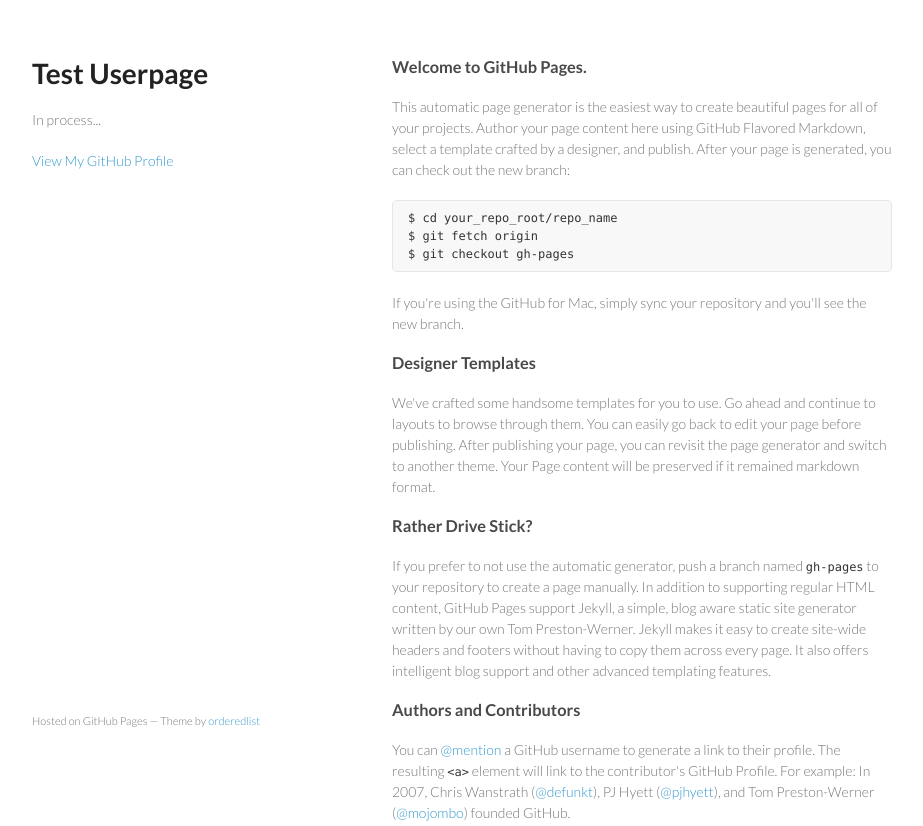
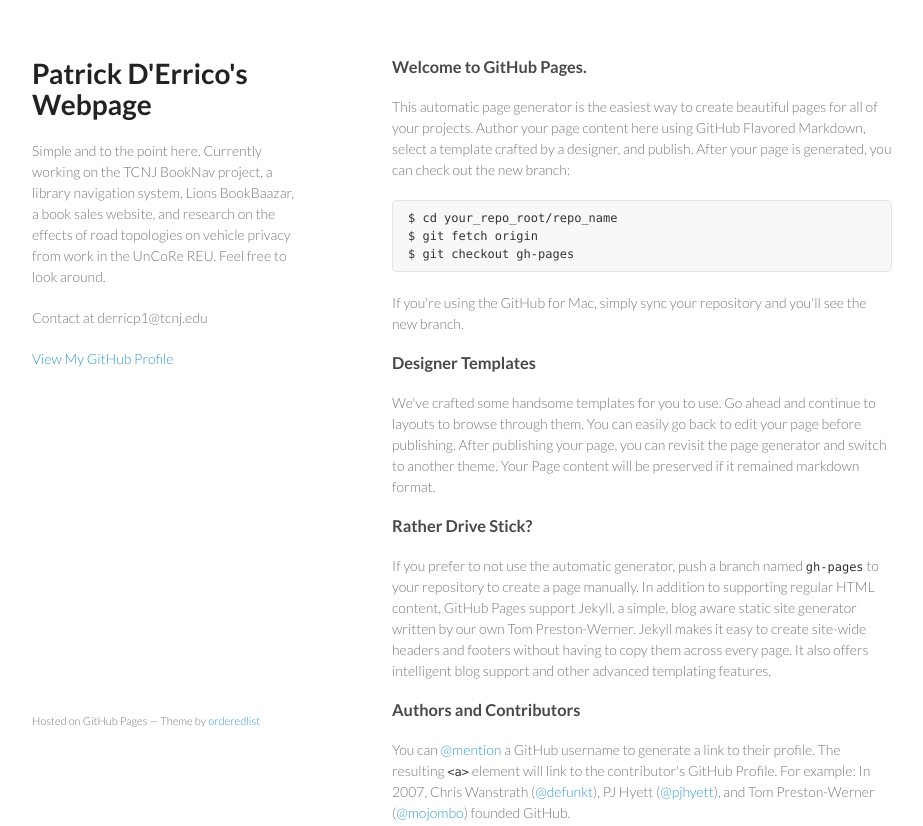
Before and after one commit to derricp1/derricp1.github.io, a plain HTML site: page index.html in a window 1280 px wide. Shown: the top 826 px of the page, without its empty margins (178-1101 px from the left). Drawn offline with Linux system fonts and the light colour scheme.

Commit message:
Update index.html

```diff
--- a/index.html
+++ b/index.html
@@ -15,8 +15,9 @@
   <body>
     <div class="wrapper">
       <header>
-        <h1>Test Userpage</h1>
-        <p>In process...</p>
+        <h1>Patrick D'Errico's Webpage</h1>
+        <p>Simple and to the point here. Currently working on the TCNJ BookNav project, a library navigation system, Lions BookBaazar, a book sales website, and research on the effects of road topologies on vehicle privacy from work in the UnCoRe REU. Feel free to look around.</p>
+        <p>Contact at derricp1@tcnj.edu</p>
 
 
         <p class="view"><a href="https://github.com/derricp1">View My GitHub Profile</a></p>
```
